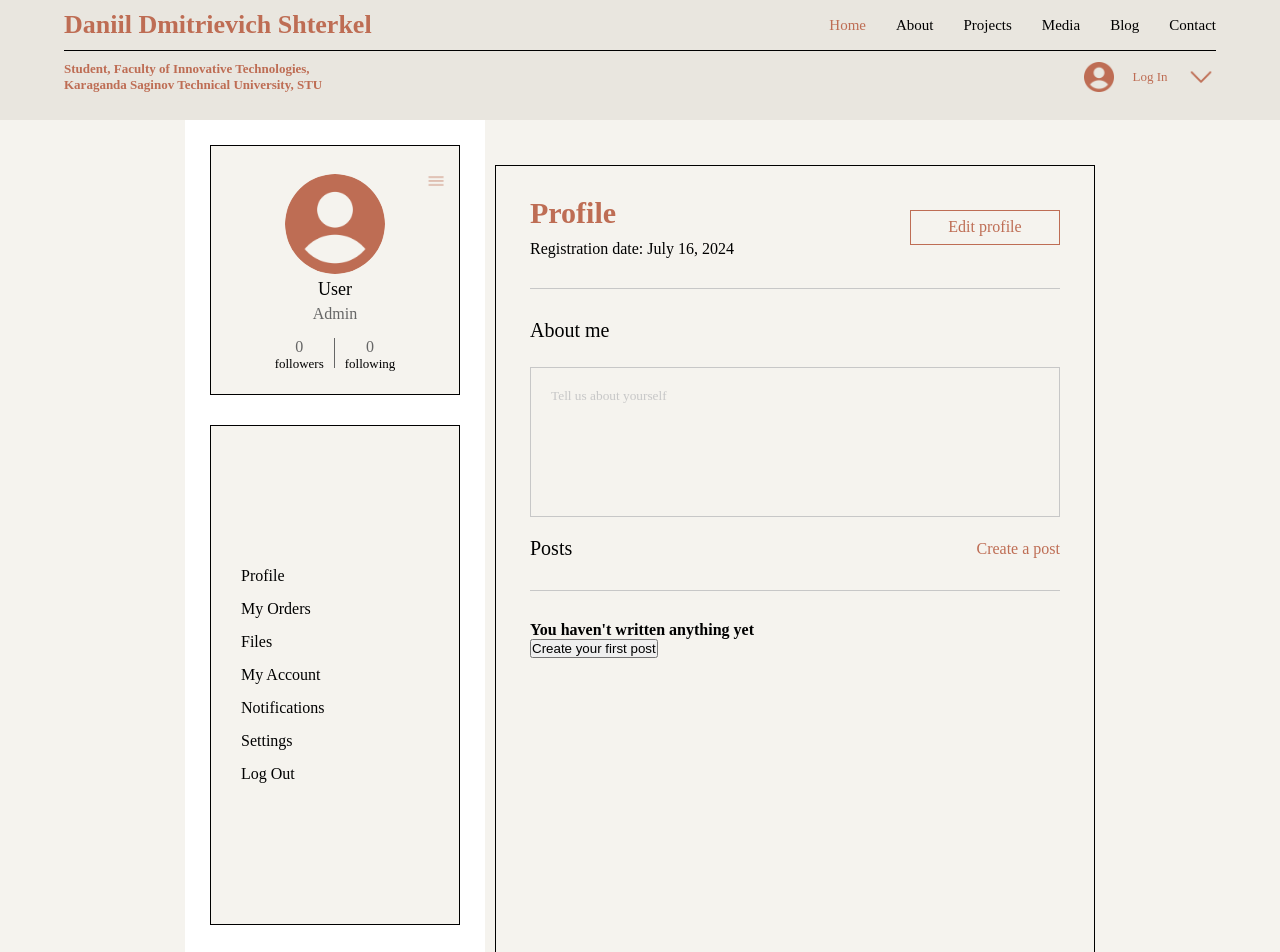
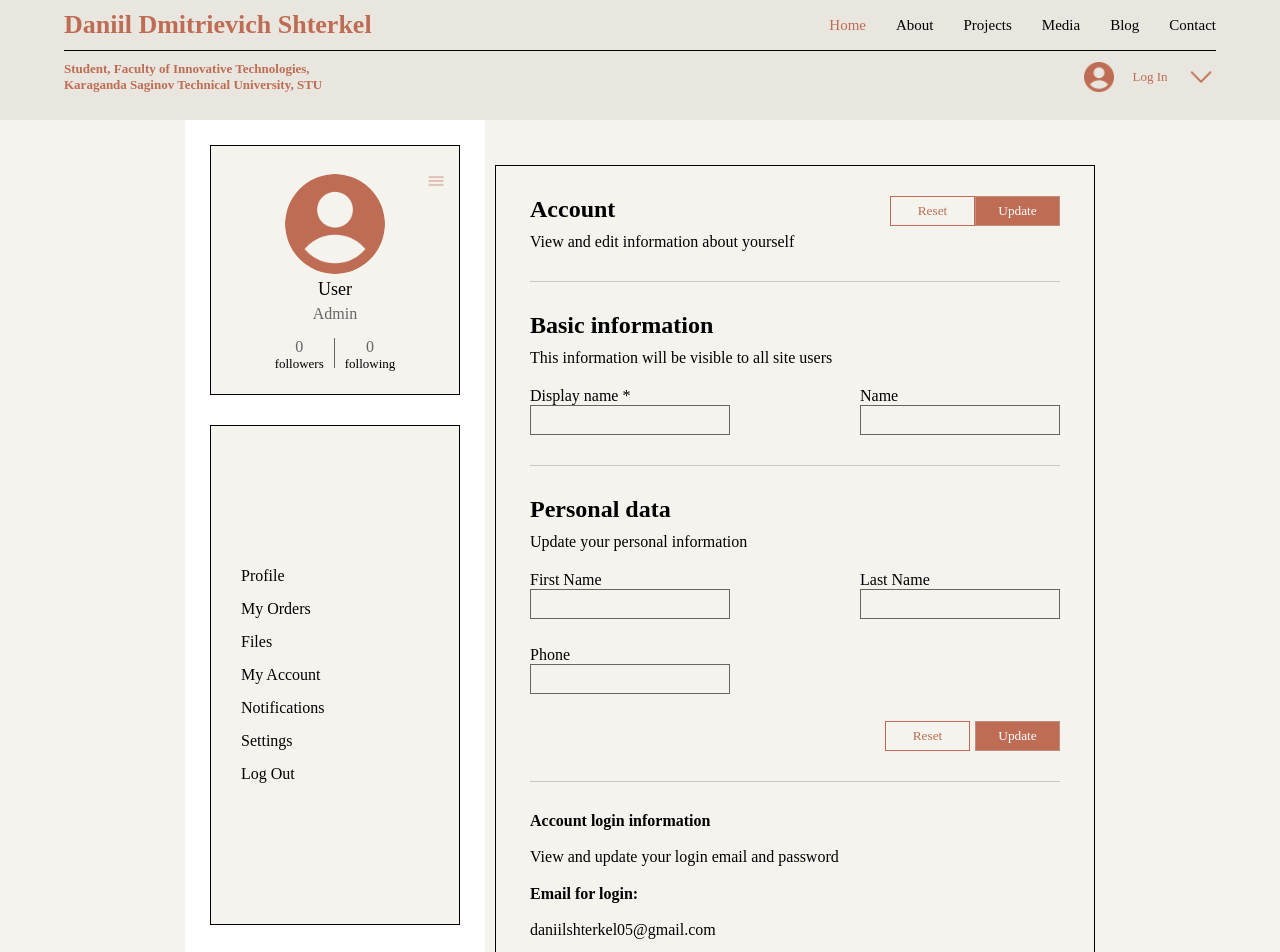
Before and after one commit to Lonised/Keyboard-trainer, a React (Vite) app in the folder projects/react/: page /account in a window 1280 px wide. Shown: the top 952 px of the page. Built offline with nearby package versions, Linux system fonts and the light colour scheme; a web font is replaced by a local one.

Commit message:
Add files via upload

```diff
--- a/projects/react/src/pages/Account.jsx
+++ b/projects/react/src/pages/Account.jsx
@@ -1,69 +1,24 @@
-import React, { useEffect, useState } from 'react';
+import React from 'react';
 import styles from '../assets/css/Account.module.css';
 import profileImg from '../assets/img/profile.png';
 import menuImg from '../assets/img/menu.png';
 import cameraImg from '../assets/img/photo-camera.png';
 import downArrowImg from '../assets/img/downArrow.png';
-{/*import inImg from '../assets/img/in.png';
-import gitImg from '../assets/img/git.png';
-import twitterImg from '../assets/img/twitter.png';
-import instagramImg from '../assets/img/instagram.png';
-import pdfImg from '../assets/img/pdf.png';
-import starImg from '../assets/img/star.png';*/}
+
+import pdfExample from '../assets/img/pdf.png';
+import star from '../assets/img/star.png';
 
 const Account = () => {
-    const [isHeaderHidden, setIsHeaderHidden] = useState(false);
-    const [isSidebarVisible, setIsSidebarVisible] = useState(false);
-    const [isSecondarySidebarVisible, setIsSecondarySidebarVisible] = useState(false);
-
-    // Функция для управления показом основного sidebar
-    const toggleSidebar = () => {
-      setIsSidebarVisible(!isSidebarVisible);
-    };
-
-    // Функция для управления показом вторичного sidebar
-    const toggleSecondarySidebar = () => {
-      setIsSecondarySidebarVisible(!isSecondarySidebarVisible);
-    };
-
-    useEffect(() => {
-      const handleScroll = () => {
-        if (window.scrollY > 200) {
-          setIsHeaderHidden(true);
-        } else {
-          setIsHeaderHidden(false);
-        }
-      };
-
-      const handleClickOutside = (event) => {
-        const sidebar = document.getElementById('sidebar');
-        if (sidebar && !sidebar.contains(event.target)) {
-          setIsSidebarVisible(false);
-        }
-      };
-
-      window.addEventListener('scroll', handleScroll);
-
-      if (isSidebarVisible) {
-        document.addEventListener('click', handleClickOutside);
-      }
-
-      return () => {
-        window.removeEventListener('scroll', handleScroll);
-        document.removeEventListener('click', handleClickOutside);
-      };
-    }, [isSidebarVisible]);
-
     return (
         <div>
-            <header className={`${styles['wrapper-header']} ${isHeaderHidden ? styles.hidden : ''}`}>
+            <header className={styles['wrapper-header']}>
                 <div className={styles.header}>
                     <div className={styles.headerLeft}>
                         <h1>Daniil Dmitrievich Shterkel</h1>
                     </div>
 
                     <div className={styles.headerRight}>
-                    <a href="#" onClick={toggleSidebar}>
+                        <a href="#">
                             <img src={menuImg} className={styles['headerRight-img']} id="burger-menu" alt="Menu" />
                         </a>
                         <div className={styles.headerRightA}>
@@ -76,15 +31,14 @@ const Account = () => {
                         </div>
                     </div>
 
-                {/* Sidebar */}
-                <div className={`${styles.sidebar} ${isSidebarVisible ? styles.visible : ''}`} id="sidebar">
+                    <div className={styles.sidebar} id="sidebar">
                         <div className={styles.sidebarLogin}>
-                    <a href="#"><img src={profileImg} alt="Profile" />
+                            <a href="#">
+                                <img src={profileImg} alt="Profile" />
                                 <p>Log In</p>
                             </a>
                         </div>
                         <div className={styles.sidebarLine}></div>
-                    <a href="#" onClick={toggleSidebar} className={styles.closebtn} id="closeSidebar">&times;</a>
                         <a href="/" className={styles['sidebar-href-active']}>Home</a>
                         <a href="/about" className={styles['sidebar-href']}>About</a>
                         <a href="/projects" className={styles['sidebar-href']}>Projects</a>
@@ -96,7 +50,6 @@ const Account = () => {
 
                 <div className={styles.headerLine}></div>
 
-                {/* Secondary Sidebar */}
                 <nav className={styles['wrapper-nav']}>
                     <div className={styles.navLeft}>
                         <p>Student, Faculty of Innovative Technologies, Karaganda Saginov Technical University, STU</p>
@@ -108,13 +61,12 @@ const Account = () => {
                         <a href="/login">
                             <p id="user-name">Log In</p>
                         </a>
-                    <a href="#" id="sidebarToggleBtn" onClick={toggleSecondarySidebar}>
+                        <a href="#" id="sidebarToggleBtn">
                             <img src={downArrowImg} alt="Toggle Sidebar" />
                         </a>
                     </div>
 
-                {/* Secondary Sidebar */}
-                <div id="secondarySidebar" className={`${styles['secondary-sidebar']} ${isSecondarySidebarVisible ? styles.visible : ''}`}>
+                    <div id="secondarySidebar" className={styles['secondary-sidebar']}>
                         <a href="/account" id="profileLink">Profile</a>
                         <a href="/account" id="ordersLink">My Orders</a>
                         <a href="/account" id="walletLink">Files</a>
@@ -181,7 +133,8 @@ const Account = () => {
                         </div>
                     </div>
 
-                    <div className={`${styles['account-action']} ${styles['account-section']}`} id="profile">
+                    {/*С ДИСПЛЕЕМ NONE*/}
+                    <div className={`${styles['account-action']} ${styles['account-section']}`} id="profile" style={{display: 'none'}}>
                         <div className={styles['action']}>
                             <div className={styles['actionUp']}>
                                 <div className={styles['actionUpLeft']}>
@@ -213,6 +166,131 @@ const Account = () => {
                             </div>
                         </div>
                     </div>
+                    <div className={`${styles['account-MyOrders']} ${styles['account-section']}`} id="my-orders" style={{display: 'none'}}>
+                        <div className={styles["MyOrders"]}>
+                            <h3>My orders</h3>
+                            <p>View your order history and check the status of recent orders</p>
+                            <div className = {styles['actionLine']}></div>
+                            <div className={styles['MyOrdersFunction']}>
+                                <h4>You haven't orderes anything yet.</h4>
+                                <a href="#">Look</a>
+                            </div>
+                            <div className={`${styles['actionLine']}`}></div>
+                        </div>
+                    </div>
+
+                    <div className={`${styles['account-files']} ${styles['account-section']}`} id="files" style={{display: 'none'}}>
+                        <div className={`${styles['files']}`}>
+                            <div className={`${styles['filesUp']}`}>
+                                <h3>Files and folders</h3>
+                                <p>Below are the files uploaded by the user.</p>
+                            </div>
+                            <div className={`${styles['filesMiddle']}`}>
+                                <a href="#">Downloads</a>
+                                <a href="#">Favorites</a>
+                            </div>
+                            <div className={`${styles['filesLine']}`}></div>
+                            <div className={`${styles['filesDown']}`}>
+                                <div className={`${styles['filesDownButton']}`}>
+                                    <p>Item name</p>
+                                    <a href="#">Update</a>
+                                </div>
+                                <div className={`${styles['filesLine']}`}></div>
+                                <div className={`${styles['filesDownFunction']}`}>
+                                    <div className={`${styles['filesFunctionExample']}`}>
+                                        <div className={`${styles['filesFunctionName']}`}>
+                                            <img src={pdfExample} alt="#"/>
+                                            <div className={`${styles[`filesFunctionNameDop`]}`}>
+                                                <a href="#">File name</a>
+                                                <p>4.15 MB</p>
+                                            </div>
+                                        </div>
+                                        <div className={`${styles['fileFunctionInfo']}`}>
+                                            <p className={`${styles['fileFunctionTime']}`}>15 july 2024</p>
+                                            <img src={star} alt="#" />
+                                            <img src={menuImg} alt="#" />
+                                        </div>
+                                    </div>
+                                    <div className={`${styles['filesLine']}`}></div>
+                                    <div className={`${styles['filesFunctionExample']}`}>
+                                        <div className={`${styles['filesFunctionName']}`}>
+                                            <img src={pdfExample} alt="#"/>
+                                            <div className={`${styles[`filesFunctionNameDop`]}`}>
+                                                <a href="#">File name</a>
+                                                <p>4.15 MB</p>
+                                            </div>
+                                        </div>
+                                        <div className={`${styles['fileFunctionInfo']}`}>
+                                            <p className={`${styles['fileFunctionTime']}`}>15 july 2024</p>
+                                            <img src={star} alt="#" />
+                                            <img src={menuImg} alt="#" />
+                                        </div>
+                                    </div>
+                                </div>
+                                <div className={`${styles['filesLine']}`}></div>
+                            </div>
+                        </div>
+                    </div>
+
+                    <div className={`${styles['account-my']} ${styles['account-section']}`} id="my-acconunt">
+                        <div className={`${styles['myAccount']}`}>
+                            <div className={`${styles['myAccountUp']}`}>
+                                <div className={`${styles['myAccountUpLeft']}`}>
+                                    <h1>Account</h1>
+                                    <p>View and edit information about yourself</p>
+                                </div>
+                                <div className={`${styles['myAccountUpRight']}`}>
+                                    <button className={`${styles['myAccountReset']}`}>Reset</button>
+                                    <button className={`${styles['myAccountUpdate']}`}>Update</button>
+                                </div>
+                            </div>
+                            <div className={`${styles['actionLine']}`}></div>
+                            <div className={`${styles['myAccountLogin']}`}>
+                                <h2>Basic information</h2>
+                                <p>This information will be visible to all site users</p>
+                                <div className={`${styles['myAccountLoginInput']}`}>
+                                    <div className={`${styles['myAccountLoginInputDown']}`}>
+                                        <p>Display name *</p>
+                                        <input type="text" />
+                                    </div>
+                                    <div className={`${styles['myAccountLoginInputDown']}`}>
+                                        <p>Name</p>
+                                        <input type="text" />
+                                    </div>
+                                </div>
+                                <div className={`${styles['actionLine']}`}></div>
+                                <h2>Personal data</h2>
+                                <p>Update your personal information</p>
+                                <div className={`${styles['myAccountLoginInfo']}`}>
+                                    <div className={`${styles['myAccountLoginInputDown']}`}>
+                                        <p>First Name</p>
+                                        <input type="text" />
+                                    </div>
+                                    <div className={`${styles['myAccountLoginInputDown']}`}>
+                                        <p>Last Name</p>
+                                        <input type="text" />
+                                    </div>
+                                    <div className={`${styles['myAccountLoginInputDown']}`}>
+                                        <p>Phone</p>
+                                        <input type="text" />
+                                    </div>
+                                </div>
+                                <div className={`${styles['myAccountLoginButton']}`}>
+                                    <button className={`${styles['myAccountReset']}`}>Reset</button>
+                                    <button className={`${styles['myAccountUpdate']}`}>Update</button>
+                                </div>
+                            </div>
+                            <div className={`${styles['actionLine']}`}></div>
+                            <div className={`${styles['myAccountDown']}`}>
+                            <   h2>Account login information</h2>
+                                <p>View and update your login email and password</p>
+                                <h2>Email for login:</h2>
+                                <p>daniilshterkel05@gmail.com</p>
+                                <h2>Password:</h2>
+                                <p>******</p>
+                            </div>
+                        </div>
+                    </div>
                 </div>
             </section>
 
```
Also changed, not shown: projects/react/src/pages/Home.jsx (+6 -48 lines). Lines whose indentation alone changed are shown as unchanged.
